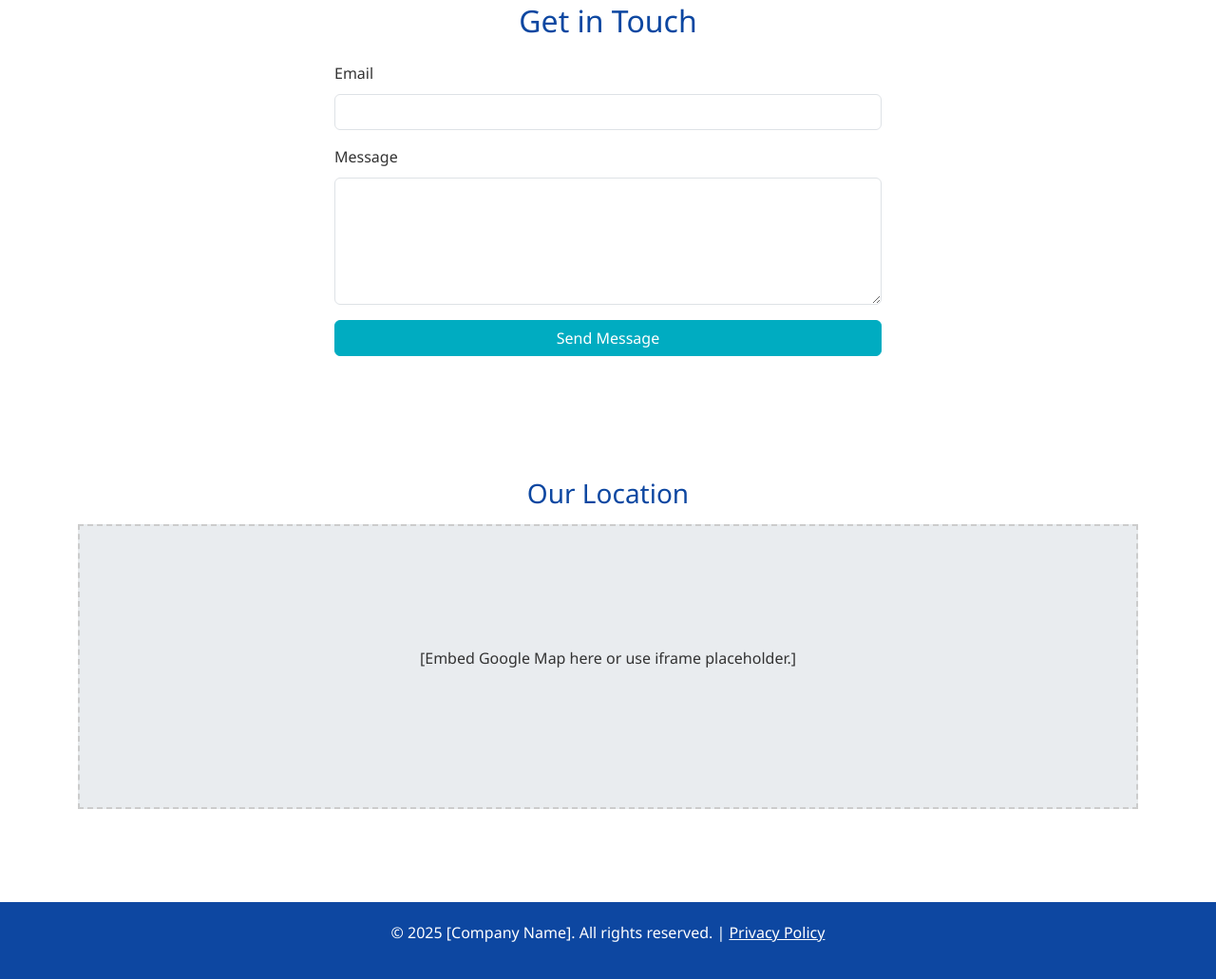
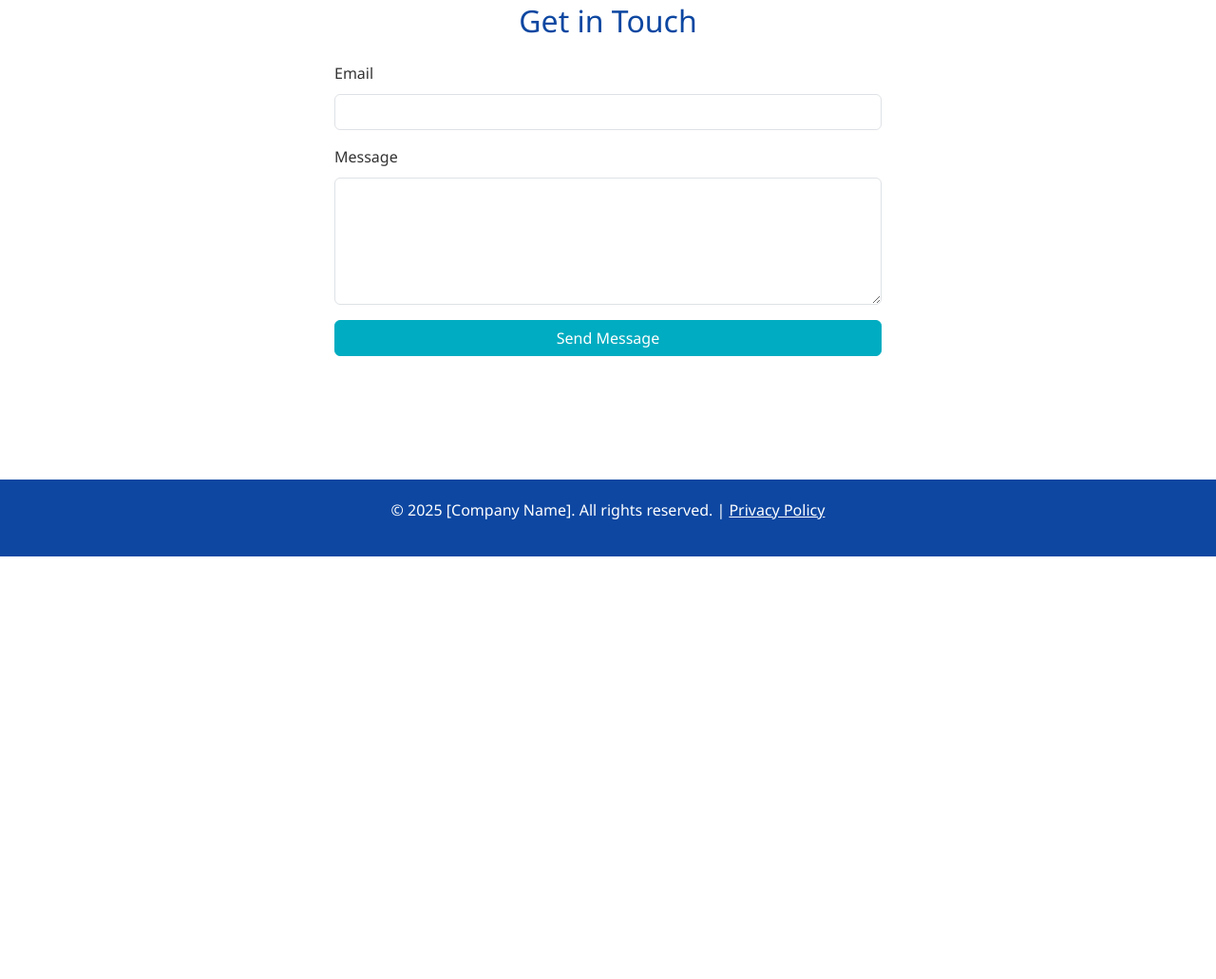
Before and after one commit to hakkulinen/school-website, a plain HTML site: page contact.html in a window 1280 px wide. Shown: the part 153-1184 px from the top of the page at 95% size. After the commit the page ends 800 px from the top, so only its background shows below. Drawn offline with nearby package versions, Linux system fonts and the light colour scheme.

Commit message:
remove map placeholder

```diff
--- a/contact.html
+++ b/contact.html
@@ -46,16 +46,6 @@
         </div>
     </section>
 
-    <!-- Map Placeholder -->
-    <section class="py-5">
-        <div class="container">
-            <h3 class="text-center mb-3 fade-in">Our Location</h3>
-            <div class="map-placeholder fade-in">
-                <p>[Embed Google Map here or use iframe placeholder.]</p>
-            </div>
-        </div>
-    </section>
-
     <!-- Footer -->
     <footer>
         <div class="container">
```
